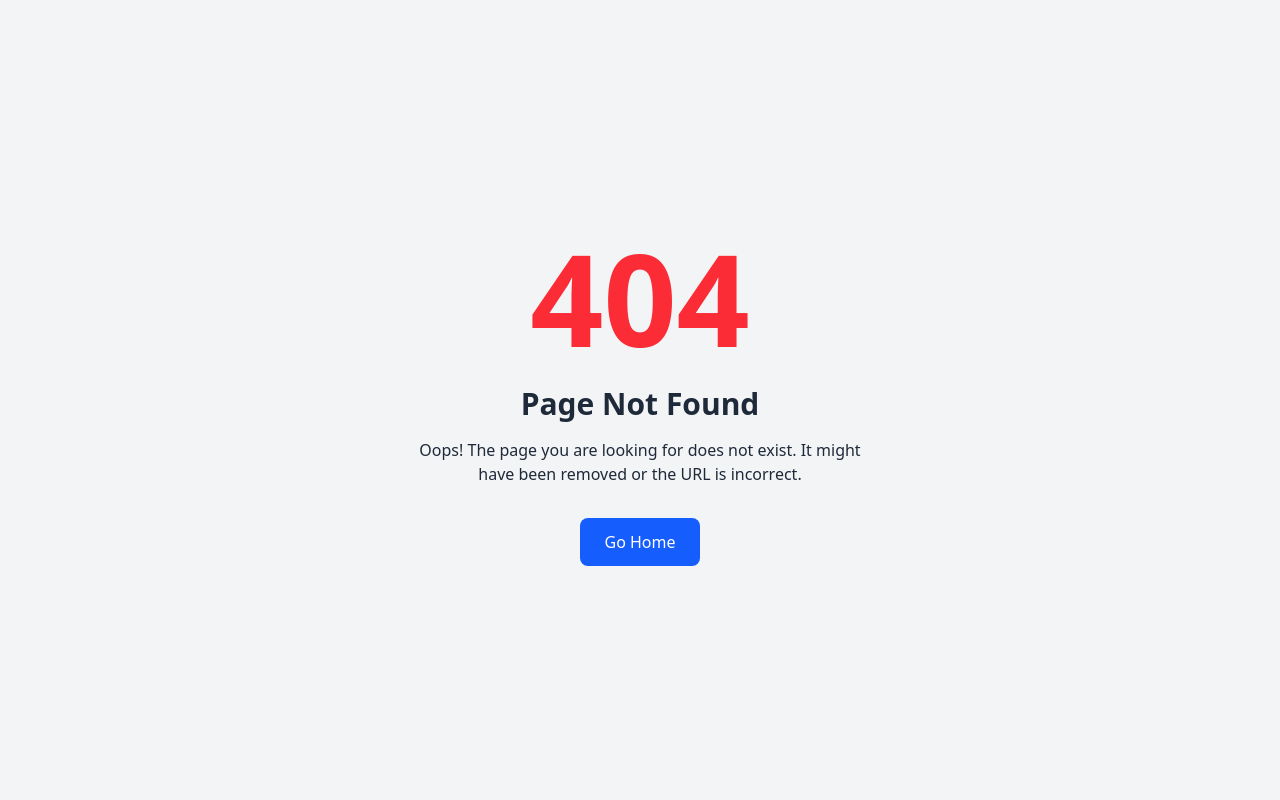
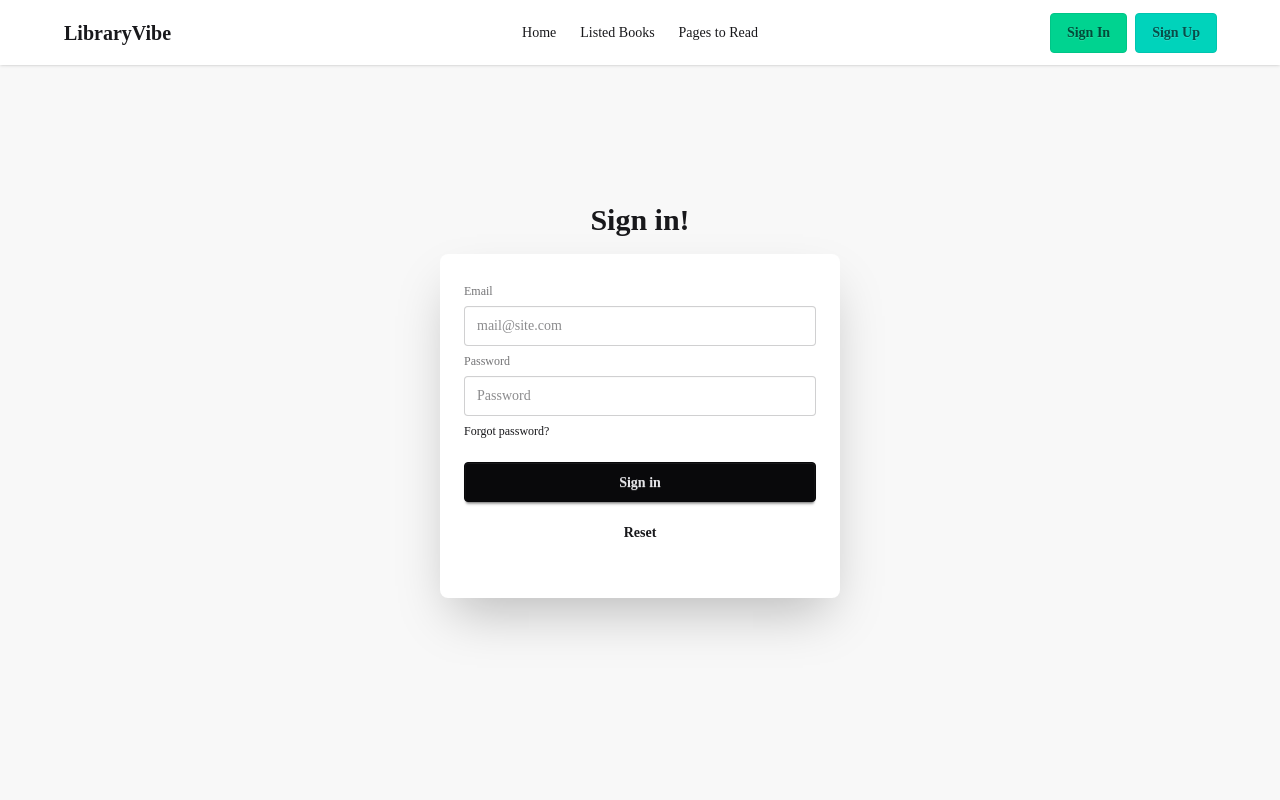
Before and after one commit to md-jahirul-islam-tuku/library-vibe-react, a React (Vite) app: page /signIn in a window 1280 px wide. Before the commit this address had no page. Shown: the top 800 px of the page. Built offline with nearby package versions, Linux system fonts and the light colour scheme.

Commit message:
sign in and up button activeted

```diff
--- a/package.json
+++ b/package.json
@@ -11,6 +11,7 @@
   },
   "dependencies": {
     "@tailwindcss/vite": "^4.1.17",
+    "firebase": "^12.6.0",
     "react": "^19.2.0",
     "react-dom": "^19.2.0",
     "react-icons": "^5.5.0",
--- /dev/null
+++ b/src/assets/Pages/SignIn/SignIn.jsx
@@ -0,0 +1,73 @@
+import { signInWithEmailAndPassword } from "firebase/auth";
+import React, { useState } from "react";
+import { auth } from "../../components/Root/firebase.init";
+import { Link } from "react-router";
+
+const SignIn = () => {
+  const [errorMessage, setErrorMessage] = useState("");
+
+  const handleSignIn = (e) => {
+    e.preventDefault();
+    const email = e.target.email.value;
+    const password = e.target.password.value;
+    signInWithEmailAndPassword(auth, email, password)
+      .then((result) => console.log(result.user))
+      .catch((error) => {
+        error.code === "auth/operation-not-allowed"
+          ? setErrorMessage("* Please Sign up")
+          : setErrorMessage(error.code);
+      });
+  };
+  return (
+    <form onSubmit={handleSignIn} className="hero bg-base-200 min-h-screen">
+      <div className="hero-content w-108 flex-col">
+        <div className="text-center">
+          <h1 className="text-3xl font-bold">Sign in!</h1>
+        </div>
+        <div className="card bg-base-100 w-full max-w-lg shrink-0 shadow-2xl">
+          <div className="card-body">
+            <fieldset className="fieldset">
+              <label className="label">Email</label>
+              <input
+                type="email"
+                name="email"
+                placeholder="mail@site.com"
+                className="input w-full"
+                required
+              />
+              <label className="label">Password</label>
+              <input
+                type="password"
+                name="password"
+                className="input w-full"
+                placeholder="Password"
+              />
+              <div>
+                <a className="link link-hover">Forgot password?</a>
+              </div>
+              <button className="btn btn-neutral mt-4">Sign in</button>
+              <button className="btn btn-ghost mt-1" type="reset">
+                Reset
+              </button>
+              <div className="flex items-center mt-3">
+                <p className="text-red-500">{errorMessage}</p>
+                {errorMessage ? (
+                  <Link
+                    className="btn btn-sm text-lg btn-accent"
+                    to={"/signUp"}
+                  >
+                    Sign up
+                  </Link>
+                ) : (
+                  ""
+                )}
+              </div>
+            </fieldset>
+          </div>
+        </div>
+      </div>
+    </form>
+  );
+};
+
+export default SignIn;
--- /dev/null
+++ b/src/assets/Pages/SignUp/SignUp.jsx
@@ -0,0 +1,73 @@
+import React, { useState } from "react";
+import { auth } from "../../components/Root/firebase.init";
+import { createUserWithEmailAndPassword } from "firebase/auth";
+import { Link } from "react-router";
+
+const SignUp = () => {
+  const [errorMessage, setErrorMessage] = useState("");
+  const handleSubmit = (e) => {
+    e.preventDefault();
+    const email = e.target.email.value;
+    const password = e.target.password.value;
+    console.log(email, password);
+    createUserWithEmailAndPassword(auth, email, password)
+      .then((result) => console.log(result.user))
+      .catch((error) => {
+        error.code === "auth/email-already-in-use"
+          ? setErrorMessage("* Email already in use")
+          : setErrorMessage(error.code);
+      });
+  };
+
+  return (
+    <form onSubmit={handleSubmit} className="hero bg-base-200 min-h-screen">
+      <div className="hero-content w-108 flex-col">
+        <div className="text-center">
+          <h1 className="text-3xl font-bold">Sign up now!</h1>
+        </div>
+        <div className="card bg-base-100 w-full max-w-lg shrink-0 shadow-2xl">
+          <div className="card-body">
+            <fieldset className="fieldset">
+              <label className="label font-bold">Email</label>
+              <input
+                type="email"
+                name="email"
+                placeholder="mail@site.com"
+                className="input w-full"
+                required
+              />
+              <label className="label font-bold">Password</label>
+              <input
+                type="password"
+                name="password"
+                className="input w-full"
+                placeholder="Password"
+                minLength="8"
+                pattern="(?=.*\d)(?=.*[a-z])(?=.*[A-Z]).{8,}"
+              />
+              <button className="btn btn-neutral mt-4">Sign up</button>
+              <button className="btn btn-ghost mt-1" type="reset">
+                Reset
+              </button>
+              <div className="flex items-center">
+                <p className="text-red-500">{errorMessage}</p>
+                {errorMessage ? (
+                  <Link
+                    className="btn btn-sm text-lg btn-success"
+                    to={"/signIn"}
+                  >
+                    Sign in
+                  </Link>
+                ) : (
+                  ""
+                )}
+              </div>
+            </fieldset>
+          </div>
+        </div>
+      </div>
+    </form>
+  );
+};
+
+export default SignUp;
--- a/src/assets/Routes/Routes.jsx
+++ b/src/assets/Routes/Routes.jsx
@@ -6,6 +6,8 @@ import Home from "../Pages/Home/Home";
 import ListedBooks from "../Pages/ListedBooks/ListedBooks";
 import PagesToRead from "../Pages/PagesToRead/PagesToRead";
 import BookDetails from "../Pages/BookDetails/BookDetails";
+import SignUp from "../Pages/SignUp/SignUp";
+import SignIn from "../Pages/SignIn/SignIn";
 
 export const router = createBrowserRouter([
   {
@@ -45,6 +47,14 @@ export const router = createBrowserRouter([
         hydrateFallbackElement: <h1>Loading ...</h1>,
         Component: BookDetails,
       },
+      {
+        path: "signUp",
+        Component: SignUp,
+      },
+      {
+        path: "signIn",
+        Component: SignIn,
+      },
     ],
   },
 ]);
--- a/src/assets/components/Header/Navbar.jsx
+++ b/src/assets/components/Header/Navbar.jsx
@@ -52,8 +52,14 @@ const Navbar = () => {
           <ul className="menu menu-horizontal px-1">{links}</ul>
         </div>
         <div className="navbar-end">
-          <a className="btn btn-success mr-2 shadow-none">Sign In</a>
-          <a className="btn btn-accent shadow-none">Sign Up</a>
+          <Link to={"/signIn"}
+            className="btn btn-success mr-2 shadow-none"
+          >
+            Sign In
+          </Link>
+          <Link to={"/signUp"} className="btn btn-accent shadow-none">
+            Sign Up
+          </Link>
         </div>
       </div>
     </div>
--- /dev/null
+++ b/src/assets/components/Root/firebase.init.js
@@ -0,0 +1,20 @@
+// Import the functions you need from the SDKs you need
+import { initializeApp } from "firebase/app";
+import { getAuth } from "firebase/auth";
+// TODO: Add SDKs for Firebase products that you want to use
+// https://firebase.google.com/docs/web/setup#available-libraries
+
+// Your web app's Firebase configuration
+const firebaseConfig = {
+  apiKey: "AIzaSyDrae60LhP64CjMZel-NGTLYfIuTZRAFn0",
+  authDomain: "library-vibe-react.firebaseapp.com",
+  projectId: "library-vibe-react",
+  storageBucket: "library-vibe-react.firebasestorage.app",
+  messagingSenderId: "1048520213996",
+  appId: "1:1048520213996:web:323984afce49b84a492cc9",
+};
+
+// Initialize Firebase
+const app = initializeApp(firebaseConfig);
+
+export const auth = getAuth(app);
```
Also changed, not shown: 1 other file (tests, documents, lock files or other folders).
